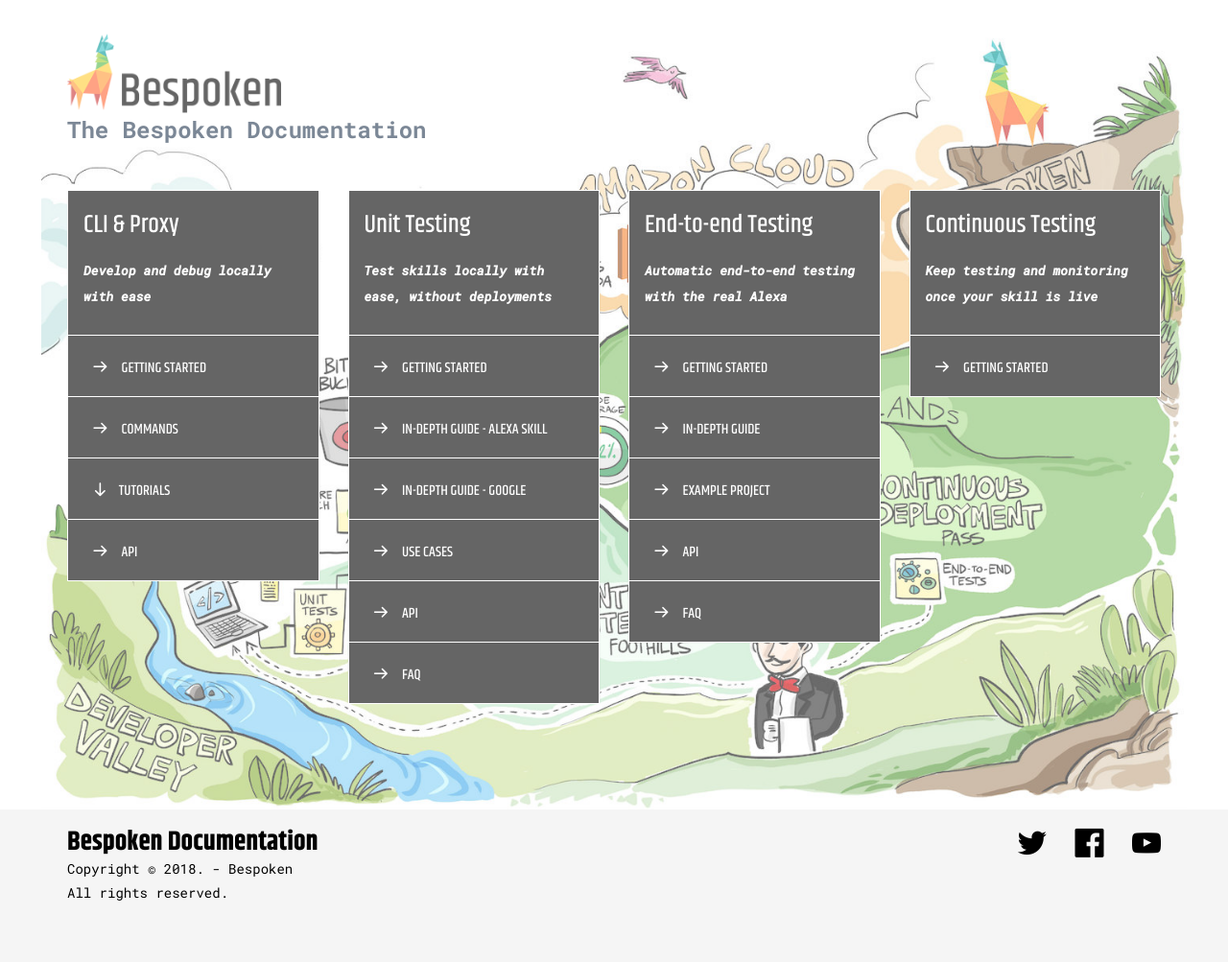
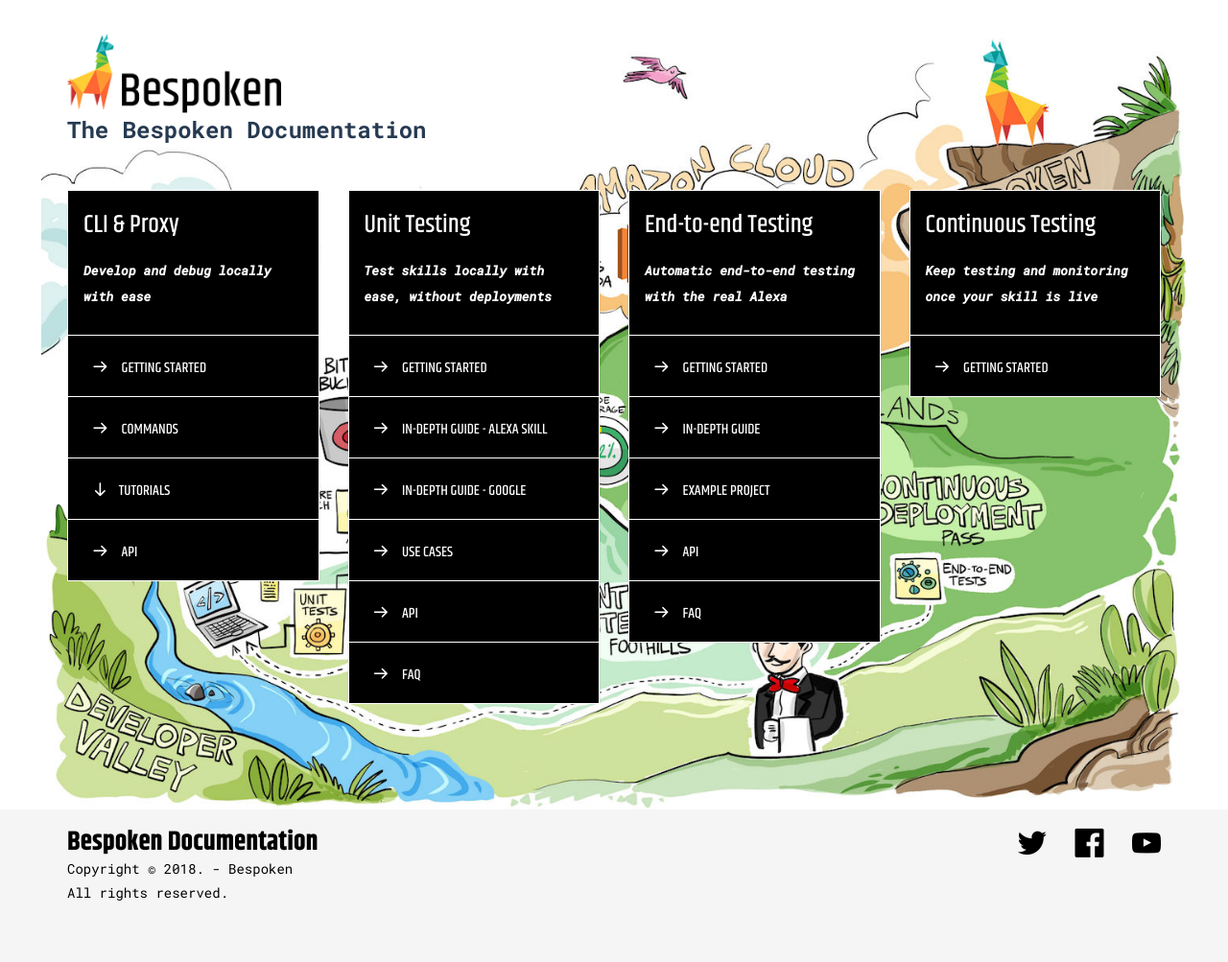
Before and after one commit to bespoken/bespoken-docs, a Jekyll site: the page built from index.md, in a window 1280 px wide. Shown: the whole page at 96% size. Built offline with Jekyll 4.4.1, drawn with Linux system fonts in a browser that asks for light colours; some web fonts are replaced.

Commit message:
Further updates

```diff
--- a/doks-theme/_layouts/homepage.html
+++ b/doks-theme/_layouts/homepage.html
@@ -4,7 +4,7 @@
 		{% include site-head.html %}
 	</head>
 	<body class="{{ site.doks.color_theme }}">
-		<div style="background-image:url(/assets/images/BespokenAtlas-Reduced.jpg); background-repeat: no-repeat; background-size: contain; background-position: center;opacity:0.6" >
+		<div style="background-image:url(/assets/images/BespokenAtlas-Reduced.jpg); background-repeat: no-repeat; background-size: contain; background-position: center" >
 			<div class="hero-subheader{% if page.grid_navigation %} hero-subheader--before-out{% endif %}" style="background-color: transparent">
 				<div class="container">
 					<div class="row">
```
